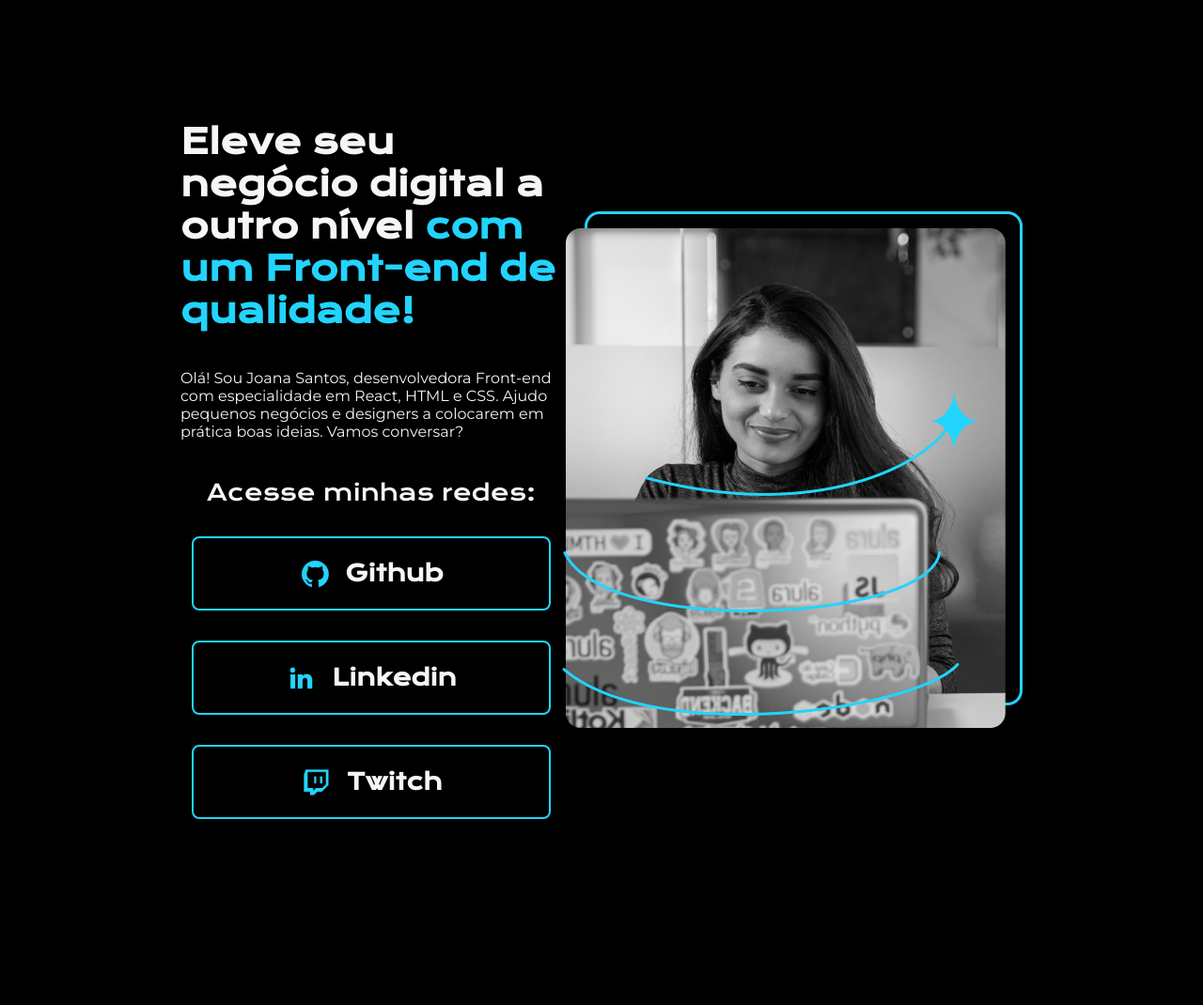
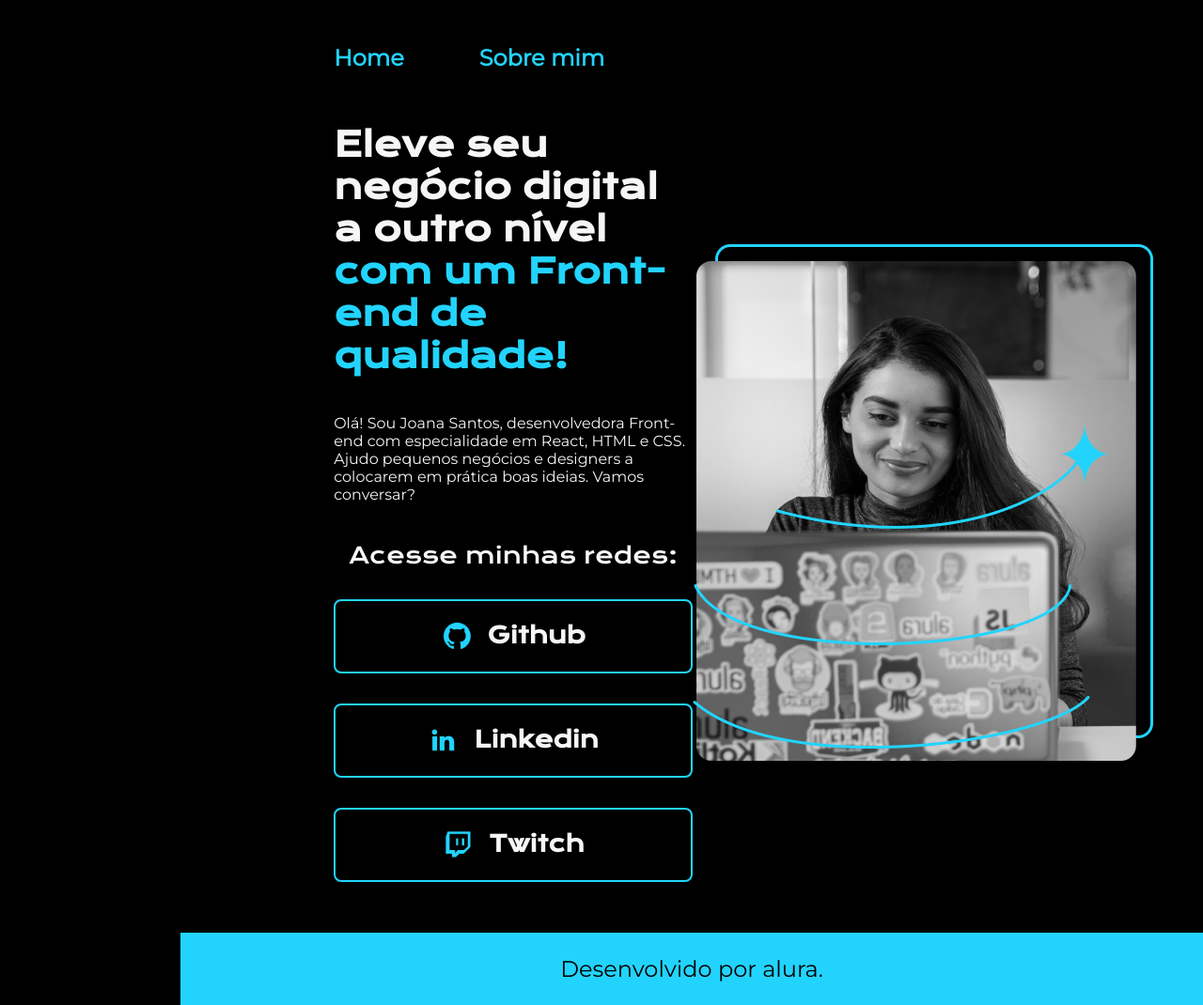
Before and after one commit to lsjoaogabriel/portfolio, a plain HTML site: page Portfolio/index.html in a window 1280 px wide. Shown: the whole page at 94% size. Before the commit the page ends 928 px from the top, so only its background shows below. Drawn offline with nearby package versions, Linux system fonts and the light colour scheme.

Commit message:
Add files via upload

```diff
--- a/Portfolio/index.html
+++ b/Portfolio/index.html
@@ -5,10 +5,16 @@
     <meta http-equiv="X-UA-Compatible" content="IE=edge">
     <meta name="viewport" content="width=device-width, initial-scale=1.0">
     <title>Portifolio</title>
-    <link rel="stylesheet" href="style.css">
+    <link rel="stylesheet" href="./styles/style.css">
 </head>
 <body>
-    <header></header>
+    <header class="cabecalho">
+         <header class="cabecalho">
+            <nav class="cabecalho__menu">
+                <a class="cabecalho__menu__link" href="index.html">Home</a>
+                <a class="cabecalho__menu__link" href="about.html">Sobre mim</a>
+            </nav>
+         </header>
     <main class="apresentacao">
         <section class="apresentacao__conteudo">
             <h1 class="apresentacao__conteudo__titulo">Eleve seu negócio digital a outro nível <strong class="titulo-destaque">com um Front-end de qualidade!</strong></h1>
@@ -31,11 +37,12 @@
                     <img src="./assets/twitch.png">
                     Twitch
                  </a>
-
             </div>
         </section>
             <img src="./assets/Imagem.png" alt="Foto da Joana Santos programando">
     </main>
-    <footer></footer>
+     <footer class="rodape">
+        <p>Desenvolvido por alura.</p>
+     </footer>
 </body>
 </html>
--- /dev/null
+++ b/Portfolio/styles/style.css
@@ -0,0 +1,104 @@
+@import url('https://fonts.googleapis.com/css2?family= Krona+One & family= Montserrat & display=swap') ;
+*{
+    margin: 0;
+    padding: 0;
+}
+body{
+    /* height: 100vh; */
+    box-sizing: border-box;
+    background-color: #000000;
+    color: #F6F6F6;
+}
+
+.cabecalho {
+    padding: 2% 0% 0% 15%;
+}
+
+.cabecalho__menu {
+    display: flex;
+    gap: 80px;
+}
+
+.cabecalho__menu__link {
+    font-family: 'Montserrat', sans-serif;
+    font-size: 24px;
+    font-weight: 600;
+    color: #22D4FD;
+    text-decoration: none;
+}
+
+.apresentacao {
+    padding: 5% 15%;
+    display: flex;
+    align-items: center;
+    justify-content: space-between;
+}
+
+.apresentacao__conteudo {
+    width: 615px;
+    display: flex;
+    flex-direction: column;
+    gap: 40px;
+}
+
+.apresentacao__conteudo__titulo {
+font-size: 36px;
+font-family: 'Krona One', sans-serif;
+}
+
+.apresentacao__conteudo__texto {
+    font-size: 24;
+    font-family: 'Montserrat', sans-serif;
+}
+
+.titulo-destaque {
+    color: #22D4FD;
+}
+
+.apresentacao__links {
+    display: flex;
+    flex-direction: column;
+    justify-content: space-between;
+    align-items: center;
+    gap: 32px;
+}
+
+.apresentacao__links__subtitulo{
+    font-family: 'krona one', sans-serif;
+    font-weight: 400;
+    font-size: 24px;
+
+
+}
+
+
+.apresentacao__links__link {
+    /* background-color: #22D4FD; */
+    display: flex;
+    justify-content: center;
+    gap: 16px;
+    border:  2px solid #22D4FD;
+    width: 378px;
+    text-align: center;
+    border-radius: 8px;
+    font-size: 24px;
+    font-weight: 600;
+    padding: 21.5px 0;
+    text-decoration: none;
+    color: #F6F6F6;
+    font-family: 'Krona One', sans-serif;
+}
+
+.apresentacao__links__link:hover {
+    background-color: #272727;
+}
+
+.rodape {
+     padding: 24px;
+     color: #000000;
+     background-color:#22D4FD;
+     text-align: center;
+     font-family: 'montserrat',sans-serif;
+     font-size: 24px;
+     font-weight: 400;
+}
```
Also changed, not shown: Portfolio/about.html (added, +23 -0 lines).
